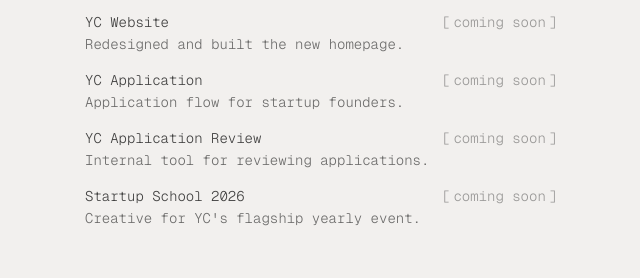
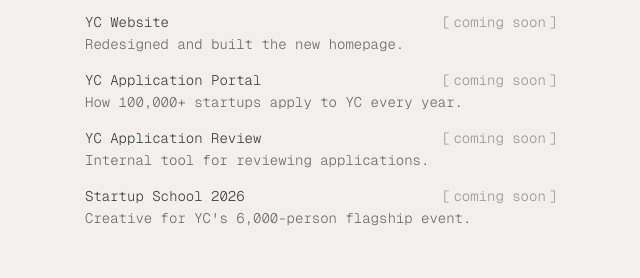
Before and after one commit to evebouf/portfolio, a React (Vite) app: page / in a window 1280 px wide. Shown: the part 397-675 px from the top of the page, without its empty margins (319-959 px from the left). Built offline with nearby package versions, Linux system fonts and the light colour scheme; a web font is replaced by a local one.

Commit message:
copy changes

```diff
--- a/src/pages/Homepage.tsx
+++ b/src/pages/Homepage.tsx
@@ -32,8 +32,8 @@ const Homepage: React.FC = () => {
       comingSoon: true,
     },
     {
-      title: 'YC Application',
-      description: 'Application flow for startup founders.',
+      title: 'YC Application Portal',
+      description: 'How 100,000+ startups apply to YC every year.',
       link: null,
       comingSoon: true,
     },
@@ -45,7 +45,7 @@ const Homepage: React.FC = () => {
     },
     {
       title: 'Startup School 2026',
-      description: "Creative for YC's flagship yearly event.",
+      description: "Creative for YC's 6,000-person flagship event.",
       link: null,
       comingSoon: true,
     },
```
